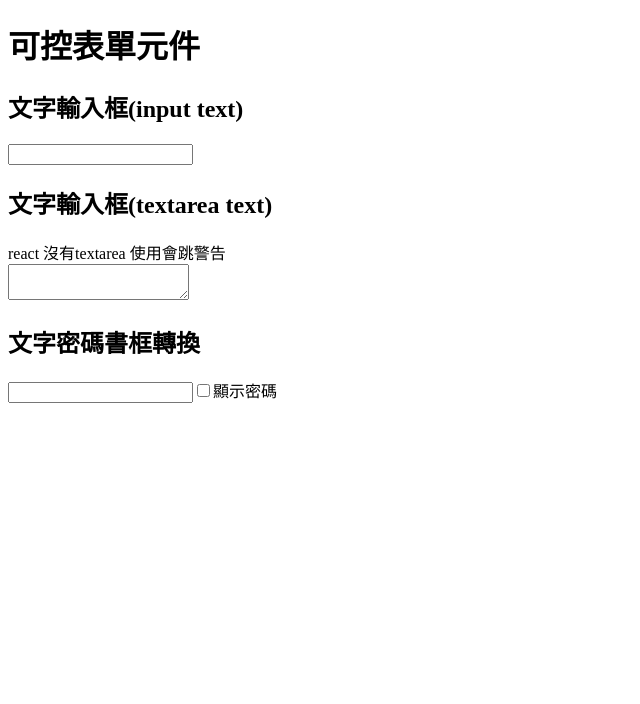
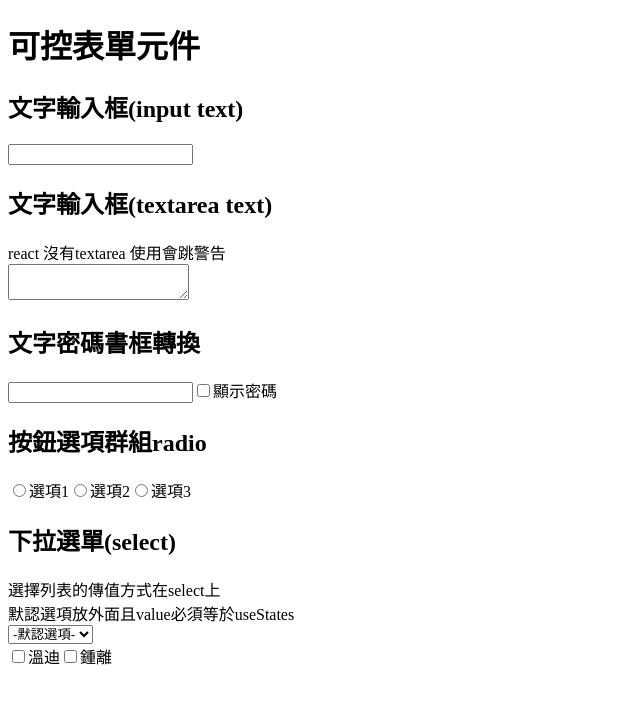
Before and after one commit to XuanYing0915/react_class_base, a Next.js app: page /course/html5-form in a window 1280 px wide. Shown: the top 704 px of the page, without its empty margins (0-640 px from the left). Built offline with nearby package versions, Linux system fonts and the light colour scheme.

Commit message:
新增radio 下拉選單  checkbox

```diff
--- a/pages/course/html5-form.js
+++ b/pages/course/html5-form.js
@@ -1,3 +1,4 @@
+import { CLIENT_STATIC_FILES_RUNTIME_REACT_REFRESH } from 'next/dist/shared/lib/constants'
 import React, { useState } from 'react'
 
 export default function Html5Form() {
@@ -10,6 +11,31 @@ export default function Html5Form() {
   //   showPWD  (呈現密碼用  true=呈現密碼)
   const [show, setShow] = useState(false)
 
+  // radio
+  const option = ['選項1', '選項2', '選項3']
+  const [radioOption, setRadioOption] = useState('')
+
+  // select
+  const select = ['選項1', '選項2', '選項3']
+  const [selectOption, setSelectOption] = useState('')
+
+  //checkbox group-1
+  const fruitOption = ['溫迪', '鍾離']
+  const [fruits, setFruit] = useState([''])
+
+  // 獨立出處理函式
+  const handleFruits = (e) => {
+    const targetValue = e.target.value
+    // 判斷是否在 state陣列中
+    if (fruits.includes(targetValue)) {
+      // 如果有，則移出state陣列
+      const newFruits = fruits.filter((v2) => v2 != targetValue)
+      setFruit(newFruits)
+    } else {
+      // 如果沒有，則加入state陣列
+      setFruit([...fruits, targetValue])
+    }
+  }
   return (
     <>
       <h1>可控表單元件</h1>
@@ -54,6 +80,67 @@ export default function Html5Form() {
           顯示密碼
         </label>
       </section>
+      <section id="radio-group">
+        <h2>按鈕選項群組radio</h2>
+        {option.map((v, i) => {
+          return (
+            <label key={i}>
+              <input
+                type="radio"
+                name="radioName"
+                value={v}
+                // 用值和目前選中的food狀態來比較，決定是否呈現選中的樣子
+                checked={v === radioOption}
+                // 狀態中要記錄的是每個選項按鈕被點按後的值
+                onChange={(e) => {
+                  setRadioOption(e.target.value)
+                }}
+              />
+              {v}
+            </label>
+          )
+        })}
+      </section>
+      <section id="select">
+        <h2>下拉選單(select)</h2>
+        <div>選擇列表的傳值方式在select上</div>
+        <div>默認選項放外面且value必須等於useStates</div>
+        <select
+          value={selectOption}
+          onChange={(e) => {
+            setSelectOption(e.target.value)
+          }}
+        >
+          <option value="">-默認選項-</option>
+          {select.map((v, i) => {
+            return (
+              <>
+                <option key={i} value={v}>
+                  {v}
+                </option>
+              </>
+            )
+          })}
+        </select>
+      </section>
+      <section id="checkbox-group-1">
+        {fruitOption.map((v, i) => {
+          return (
+            <label key={i}>
+              <input
+                type="checkbox"
+                value={v}
+                checked={fruits.includes(v)}
+                //判斷是否在state陣列中
+                // 如果有  移出陣列
+                // 如果沒有  加入陣列
+                onChange={handleFruits}
+              />
+              {v}
+            </label>
+          )
+        })}
+      </section>
     </>
   )
 }
```
